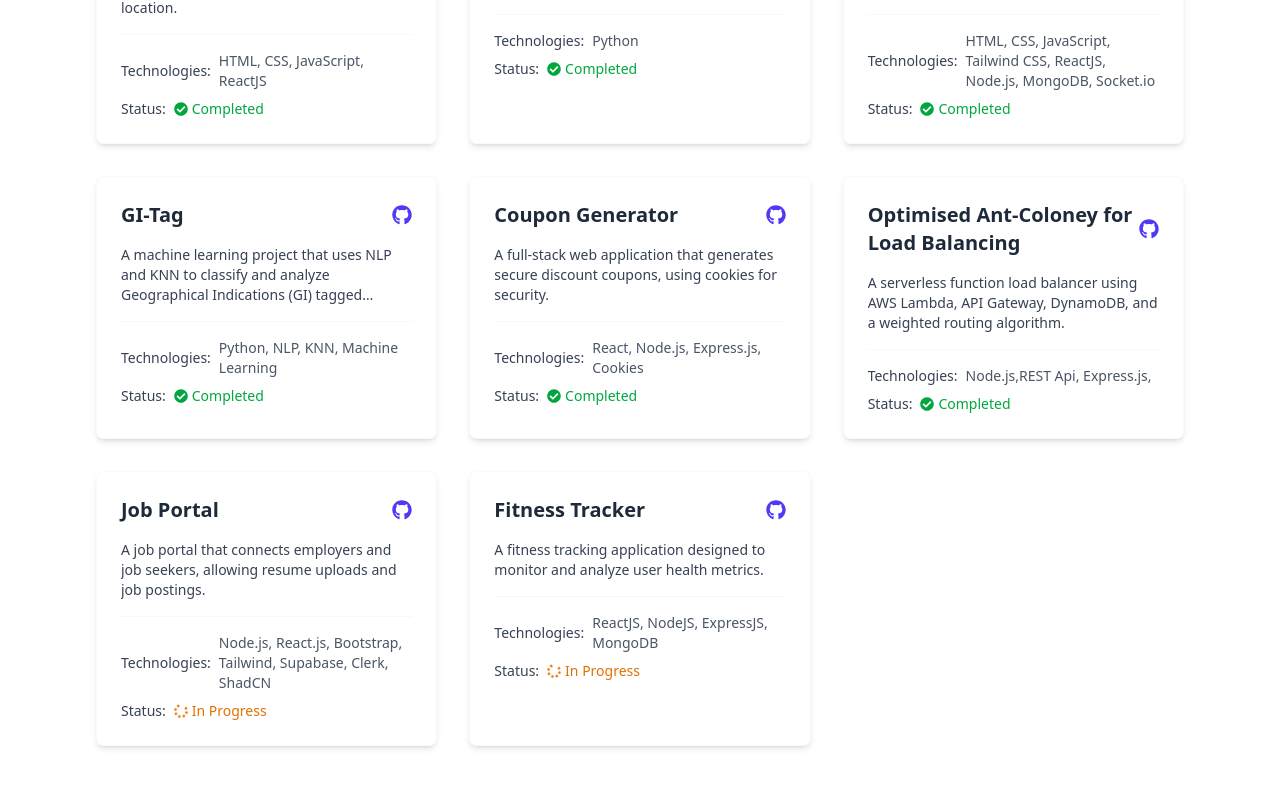
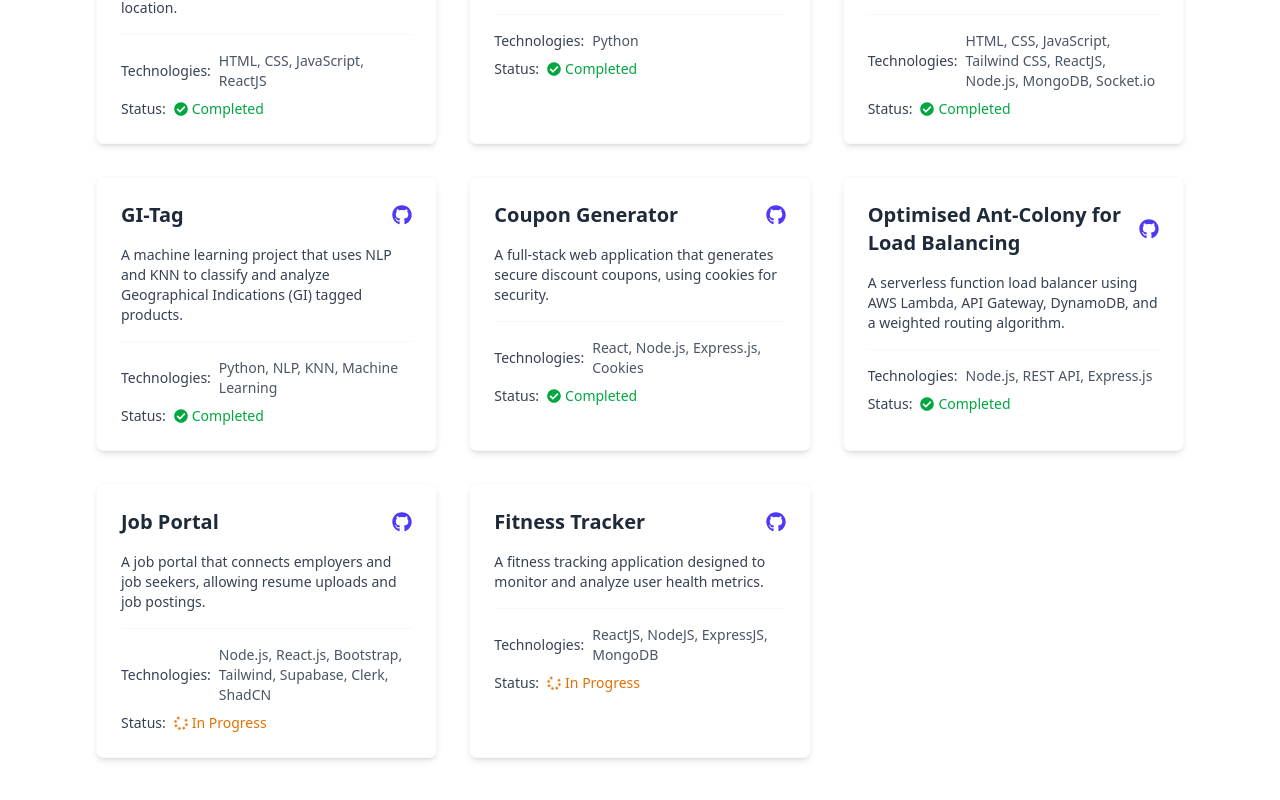
Before and after one commit to sayandas2228056/Portfolio-Website, a React (Vite) app: page / in a window 1280 px wide. Shown: the part 5399-6199 px from the top of the page. Built offline with nearby package versions, Linux system fonts and the light colour scheme.

Commit message:
Update Projects.jsx

```diff
--- a/src/Components/Projects.jsx
+++ b/src/Components/Projects.jsx
@@ -3,7 +3,6 @@ import { motion } from "framer-motion";
 import { FaGithub, FaCheckCircle, FaSpinner } from "react-icons/fa";
 
 const projects = [
-  // Completed Projects
   {
     title: "Weather App",
     description: "A simple weather application that provides current weather information based on user location.",
@@ -39,12 +38,10 @@ const projects = [
     status: "Completed",
     repo: "https://github.com/sayandas2228056/CouponGenerator",
   },
-
-  // Work-in-Progress Projects
   {
-    title: "Optimised Ant-Coloney for Load Balancing",
+    title: "Optimised Ant-Colony for Load Balancing",
     description: "A serverless function load balancer using AWS Lambda, API Gateway, DynamoDB, and a weighted routing algorithm.",
-    technologies: "Node.js,REST Api, Express.js,",
+    technologies: "Node.js, REST API, Express.js",
     status: "Completed",
     repo: "https://github.com/sayandas2228056/ACO-Optimised-Load-Balancer-for-Cloud-Computing",
   },
@@ -65,15 +62,12 @@ const projects = [
 ];
 
 const Projects = () => {
-  // Animation variants
   const containerVariants = {
     hidden: { opacity: 0 },
     visible: {
       opacity: 1,
-      transition: {
-        staggerChildren: 0.1
-      }
-    }
+      transition: { staggerChildren: 0.1 },
+    },
   };
 
   const itemVariants = {
@@ -81,23 +75,17 @@ const Projects = () => {
     visible: {
       y: 0,
       opacity: 1,
-      transition: {
-        type: "spring",
-        stiffness: 100,
-        damping: 12
-      }
-    }
+      transition: { type: "spring", stiffness: 100, damping: 12 },
+    },
   };
 
   return (
     <section className="py-20 px-6 md:px-16 lg:px-24 bg-transparent">
       <div className="max-w-7xl mx-auto">
         <div className="text-center mb-16">
-          <h2 className="text-3xl md:text-4xl font-bold mb-4 text-gray-800 dark:text-white">
-            <span className="relative inline-block">
-              <span className="relative z-10">Portfolio Projects</span>
-              <span className="absolute bottom-1 left-0 w-full h-3 bg-indigo-100 dark:bg-indigo-900/30 -z-10 rounded"></span>
-            </span>
+          <h2 className="text-3xl md:text-4xl font-bold mb-4 text-gray-800 dark:text-white relative inline-block">
+            Portfolio Projects
+            <span className="absolute bottom-1 left-0 w-full h-3 bg-indigo-100 dark:bg-indigo-900/30 -z-10 rounded"></span>
           </h2>
           <p className="text-gray-600 dark:text-gray-400 max-w-2xl mx-auto">
             A collection of projects demonstrating my technical expertise and problem-solving capabilities.
@@ -129,34 +117,21 @@ const Projects = () => {
                     <FaGithub className="text-xl" />
                   </a>
                 </div>
-
-                <p className="text-gray-700 dark:text-gray-300 text-sm mb-4 line-clamp-3">
+                <p className="text-gray-700 dark:text-gray-300 text-sm mb-4">
                   {project.description}
                 </p>
-
                 <div className="pt-4 border-t border-gray-200/30 dark:border-gray-700/30">
                   <div className="flex items-center mb-2">
                     <span className="text-gray-700 dark:text-gray-300 text-sm font-medium mr-2">Technologies:</span>
                     <span className="text-gray-600 dark:text-gray-400 text-sm">{project.technologies}</span>
                   </div>
-
                   <div className="flex items-center">
                     <span className="text-gray-700 dark:text-gray-300 text-sm font-medium mr-2">Status:</span>
-                    <span className={`text-sm flex items-center ${
-                      project.status === "Completed"
-                        ? "text-green-600 dark:text-green-400"
-                        : "text-amber-600 dark:text-amber-400"
-                    }`}>
+                    <span className={`text-sm flex items-center ${project.status === "Completed" ? "text-green-600 dark:text-green-400" : "text-amber-600 dark:text-amber-400"}`}>
                       {project.status === "Completed" ? (
-                        <>
-                          <FaCheckCircle className="mr-1" />
-                          Completed
-                        </>
+                        <><FaCheckCircle className="mr-1" /> Completed</>
                       ) : (
-                        <>
-                          <FaSpinner className="mr-1 animate-spin" />
-                          In Progress
-                        </>
+                        <><FaSpinner className="mr-1 animate-spin" /> In Progress</>
                       )}
                     </span>
                   </div>
```
